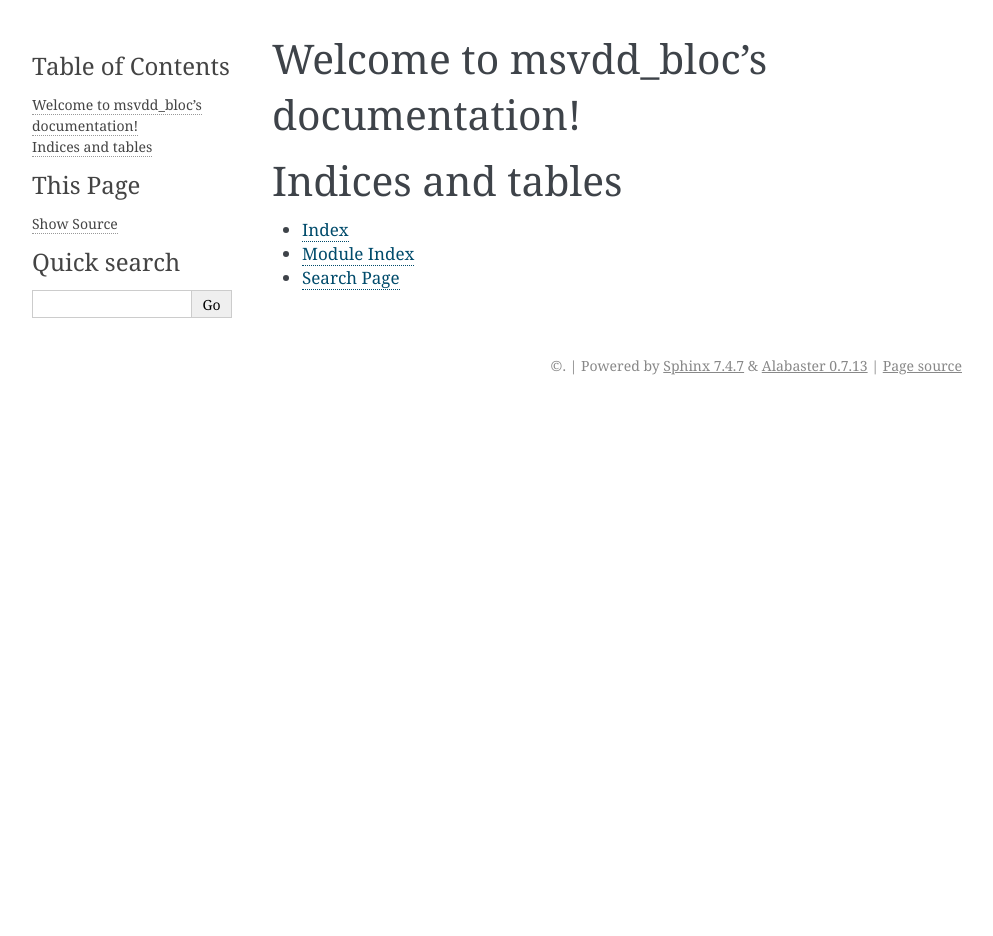
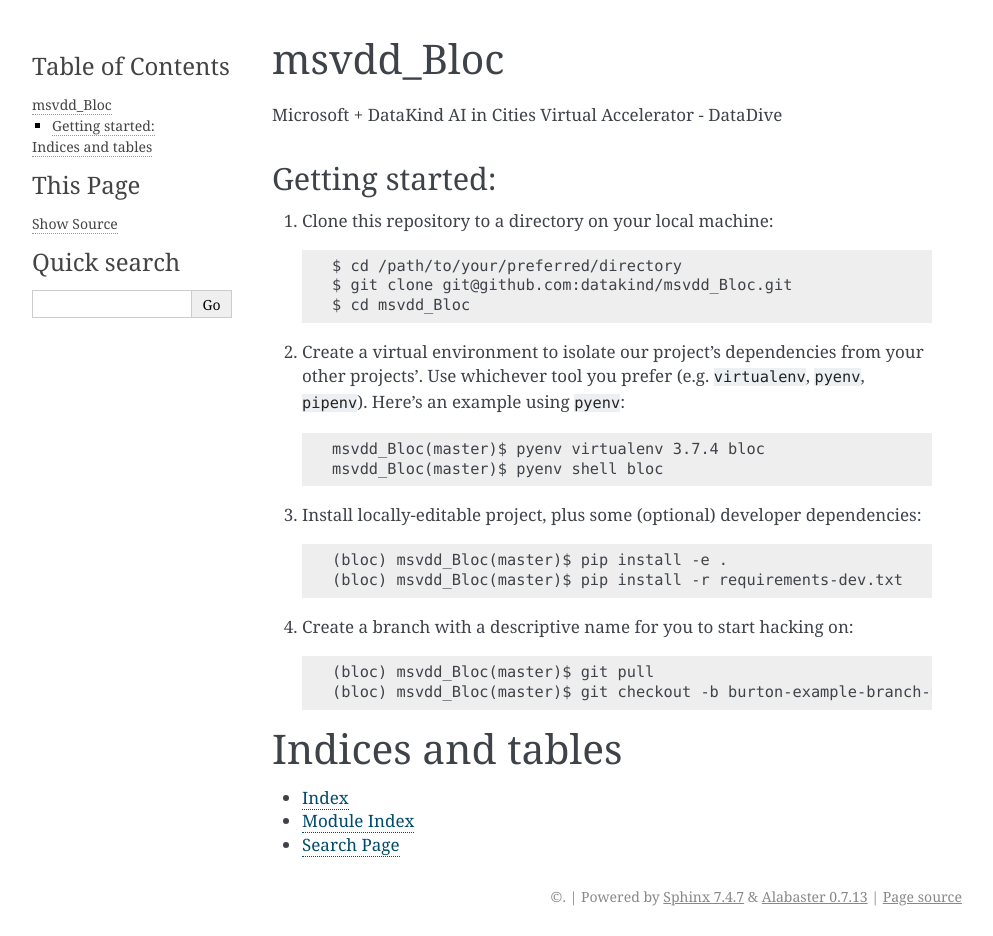
Before and after one commit to amblount/resume-parser, a Sphinx documentation site: the page built from docs/source/index.rst, in a window 1280 px wide. Shown: the whole page, without its empty margins (148-1141 px from the left). Built offline with Sphinx 7.4.7, drawn with Linux system fonts in a browser that asks for light colours; the version number could not be read and is left out; before the commit the page ends 900 px from its top, so only the background shows below that.

Commit message:
Update project readme, add it to docs

````diff
--- a/README.md
+++ b/README.md
@@ -12,28 +12,23 @@ Microsoft + DataKind AI in Cities Virtual Accelerator - DataDive
     $ cd msvdd_Bloc
     ```
 
-1. Add this directory to your `PYTHONPATH`:
-
-    ```
-    $ export PYTHONPATH="${PYTHONPATH}:/path/to/msvdd_Bloc/"
-    ```
-
 1. Create a virtual environment to isolate our project's dependencies from your other projects'. Use whichever tool you prefer (e.g. `virtualenv`, `pyenv`, `pipenv`). Here's an example using `pyenv`:
 
     ```
-    msvdd_Bloc(master)$ pyenv virtualenv 3.7.4 datakind-bloc
-    msvdd_Bloc(master)$ pyenv shell datakind-bloc
+    msvdd_Bloc(master)$ pyenv virtualenv 3.7.4 bloc
+    msvdd_Bloc(master)$ pyenv shell bloc
     ```
 
-1. Install project dependencies:
+1. Install locally-editable project, plus some (optional) developer dependencies:
 
     ```
-    (datakind-bloc) msvdd_Bloc(master)$ pip install -r requirements.txt
+    (bloc) msvdd_Bloc(master)$ pip install -e .
+    (bloc) msvdd_Bloc(master)$ pip install -r requirements-dev.txt
     ```
 
 1. Create a branch with a descriptive name for you to start hacking on:
 
     ```
-    (datakind-bloc) msvdd_Bloc(master)$ git pull
-    (datakind-bloc) msvdd_Bloc(master)$ git checkout -b burton-example-branch-name
+    (bloc) msvdd_Bloc(master)$ git pull
+    (bloc) msvdd_Bloc(master)$ git checkout -b burton-example-branch-name
     ```
--- a/docs/source/index.rst
+++ b/docs/source/index.rst
@@ -3,8 +3,7 @@
    You can adapt this file completely to your liking, but it should at least
    contain the root `toctree` directive.
 
-Welcome to msvdd_bloc's documentation!
-======================================
+.. mdinclude:: ../../README.md
 
 .. toctree::
    :maxdepth: 2
````
